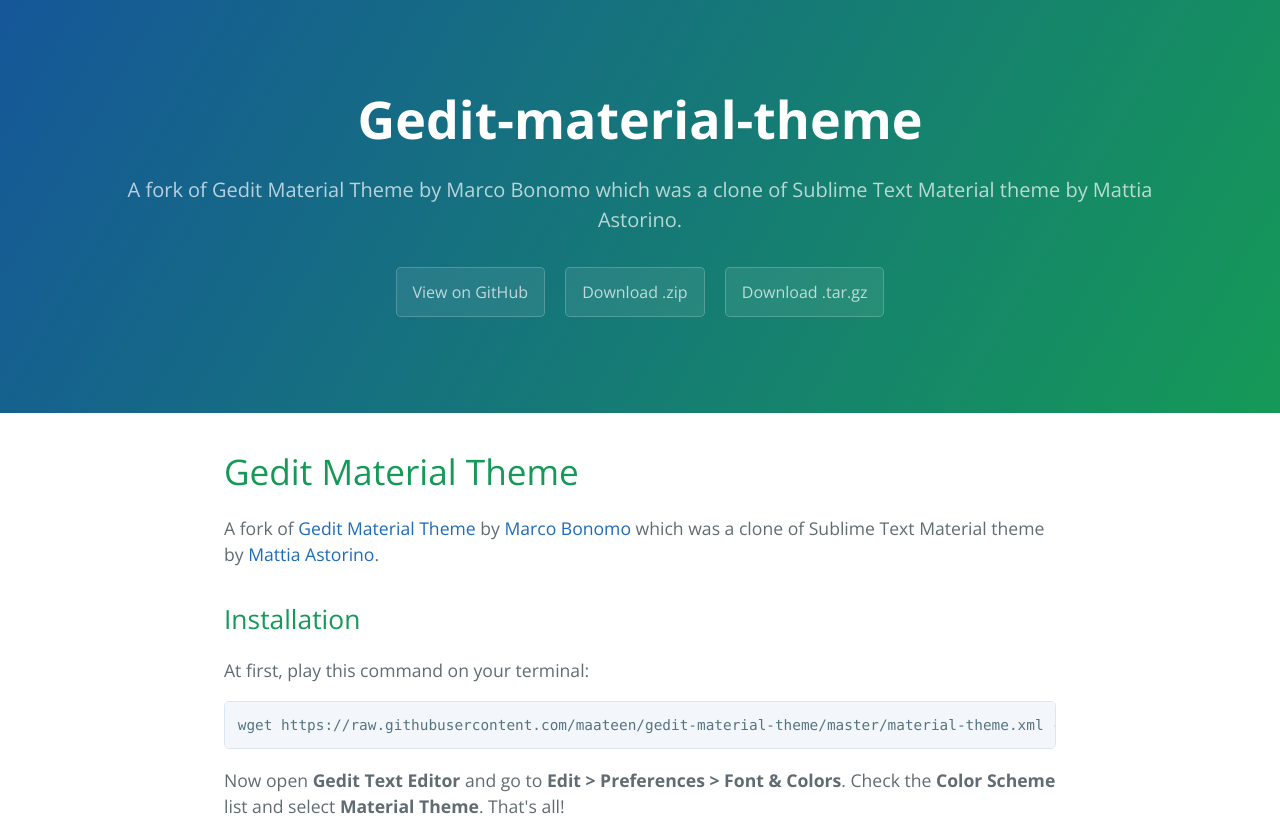
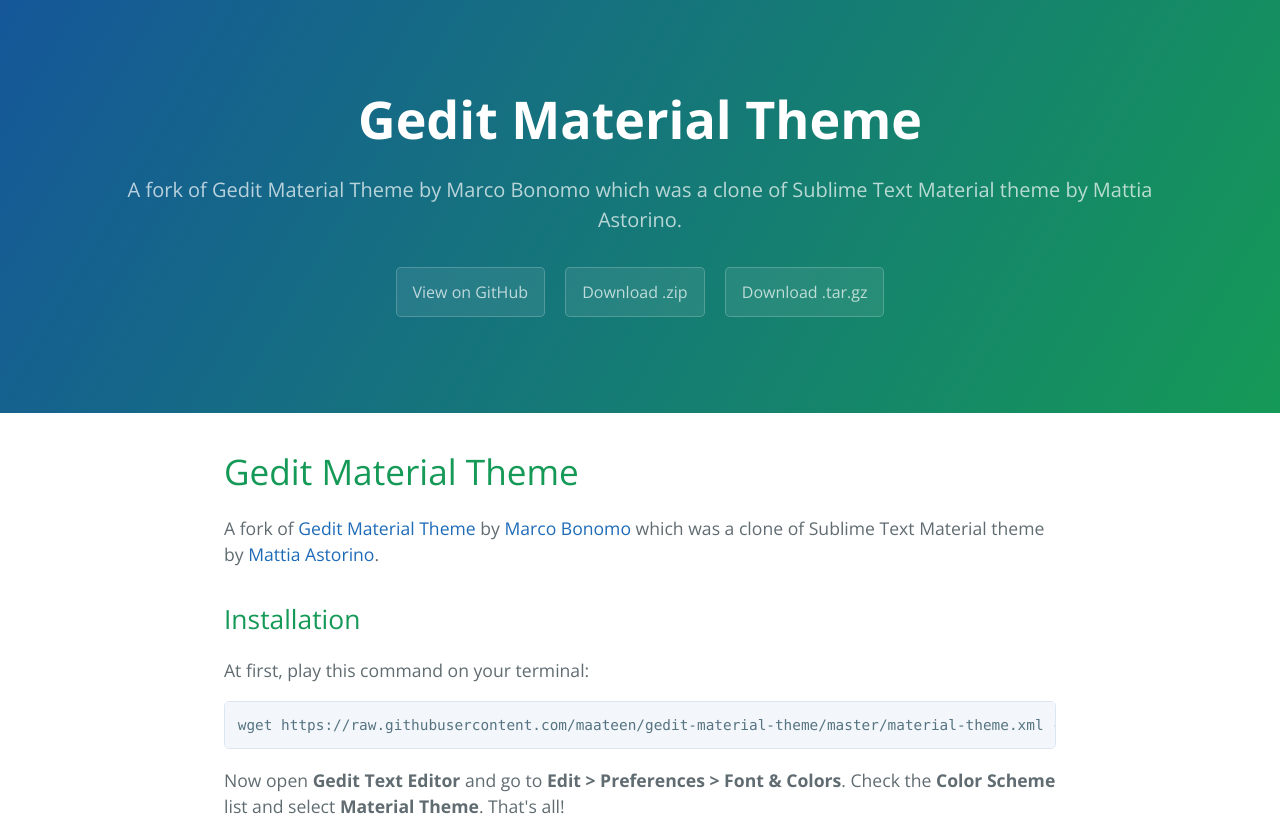
Before and after one commit to maateen/gedit-material-theme, a plain HTML site: page index.html in a window 1280 px wide. Shown: the top 823 px of the page. Drawn offline with nearby package versions, Linux system fonts and the light colour scheme.

```diff
--- a/index.html
+++ b/index.html
@@ -2,7 +2,7 @@
 <html lang="en-us">
   <head>
     <meta charset="UTF-8">
-    <title>Gedit-material-theme by maateen</title>
+    <title>Gedit Material Theme by maateen</title>
     <meta name="viewport" content="width=device-width, initial-scale=1">
     <link rel="stylesheet" type="text/css" href="stylesheets/normalize.css" media="screen">
     <link href='https://fonts.googleapis.com/css?family=Open+Sans:400,700' rel='stylesheet' type='text/css'>
@@ -11,7 +11,7 @@
   </head>
   <body>
     <section class="page-header">
-      <h1 class="project-name">Gedit-material-theme</h1>
+      <h1 class="project-name">Gedit Material Theme</h1>
       <h2 class="project-tagline">A fork of Gedit Material Theme by Marco Bonomo which was a clone of Sublime Text Material theme by Mattia Astorino.</h2>
       <a href="https://github.com/maateen/gedit-material-theme" class="btn">View on GitHub</a>
       <a href="https://github.com/maateen/gedit-material-theme/zipball/master" class="btn">Download .zip</a>
@@ -102,7 +102,7 @@
 <p><img src="https://s20.postimg.org/wxumk1w19/Screenshot_from_2016_08_21_03_06_45.png" alt="Python in action with Gedit Material Theme"></p>
 
       <footer class="site-footer">
-        <span class="site-footer-owner"><a href="https://github.com/maateen/gedit-material-theme">Gedit-material-theme</a> is maintained by <a href="https://github.com/maateen">maateen</a>.</span>
+        <span class="site-footer-owner"><a href="https://github.com/maateen/gedit-material-theme">Gedit Material Theme</a> is maintained by <a href="https://github.com/maateen">maateen</a>.</span>
 
         <span class="site-footer-credits">This page was generated by <a href="https://pages.github.com">GitHub Pages</a> using the <a href="https://github.com/jasonlong/cayman-theme">Cayman theme</a> by <a href="https://twitter.com/jasonlong">Jason Long</a>.</span>
       </footer>
```
Also changed, not shown: params.json (+1 -1 lines).
